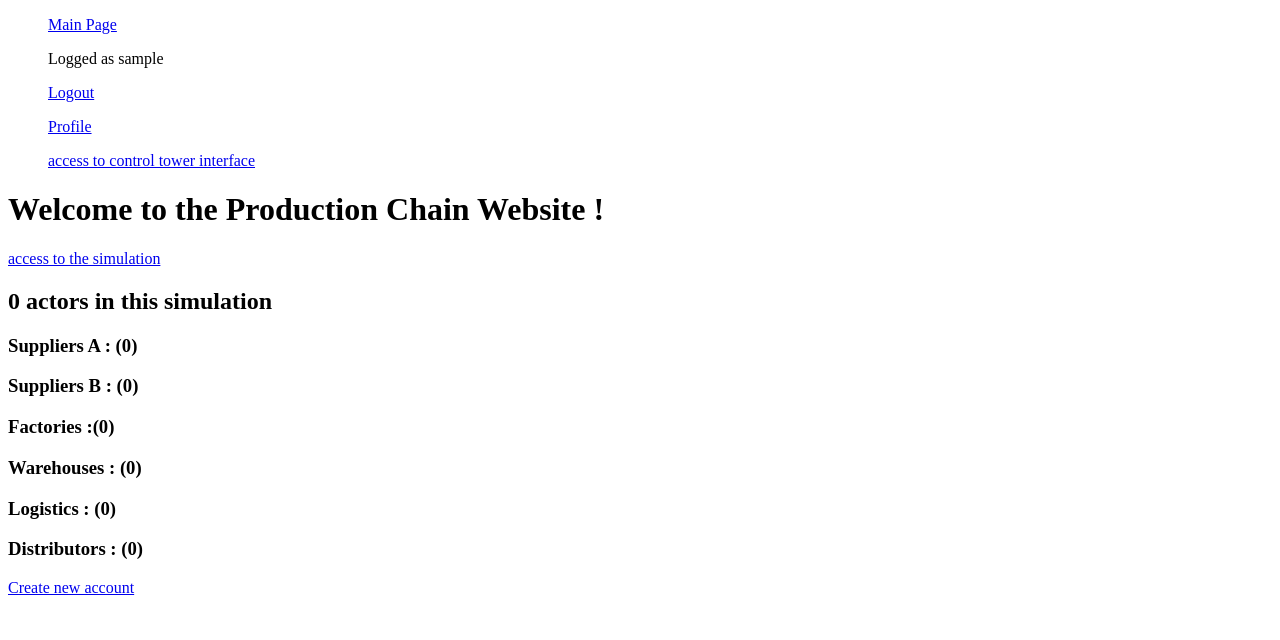
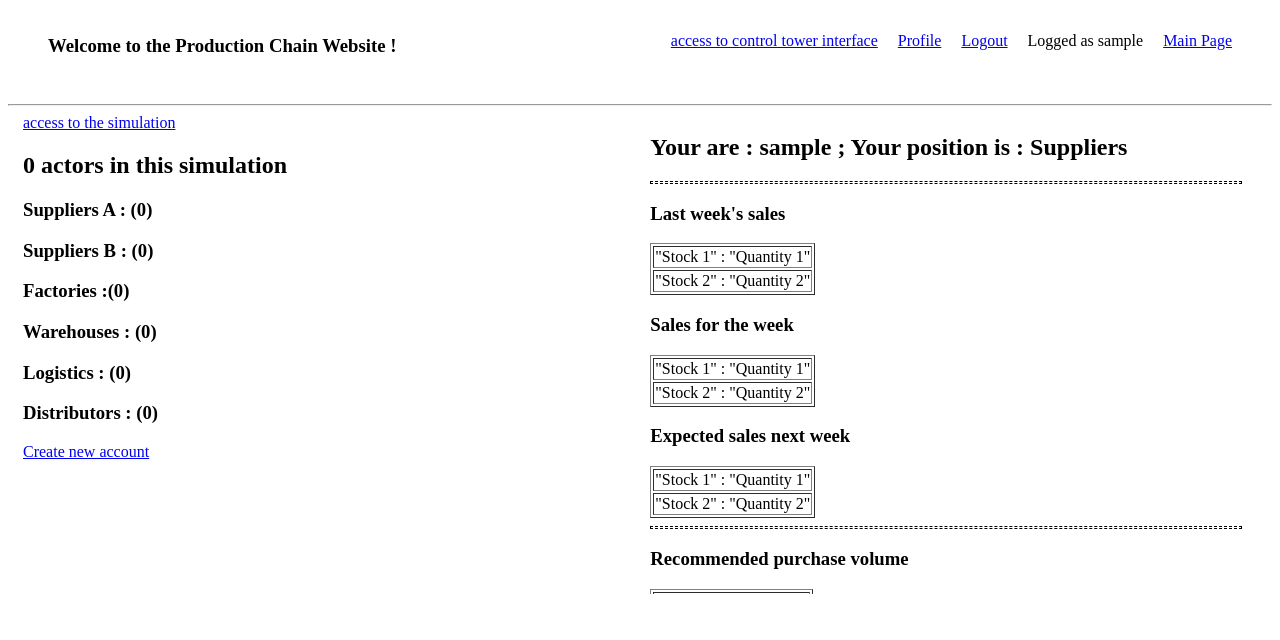
Before and after one commit to duntytelessia/supply_chain, a Django app: page / in a window 1280 px wide. Shown: the top 640 px of the page. Run offline with Django 4.2, Linux system fonts and the light colour scheme; a user stored in the database is signed in; data comes from the database, SQL or seed files in the repository; tables that the repository leaves empty hold one stand-in row (values such as "Sample post"); parts of the project's set-up code (start-up, migrations or seed data) failed here and were passed over.

Commit message:
:memo:update

```diff
--- a/PycharmProjects/django_Projects/Projet_1/Projet_1/settings.py
+++ b/PycharmProjects/django_Projects/Projet_1/Projet_1/settings.py
@@ -84,9 +84,9 @@ WSGI_APPLICATION = 'Projet_1.wsgi.application'
 DATABASES = {
     'default': {
         'ENGINE': 'django.db.backends.mysql',
-        'NAME': 'my_database',
+        'NAME': 'mydatabase',
         'USER': 'root',
-        'PASSWORD': 'pWa*62p7',
+        'PASSWORD': 'fgjszmnb',
         'HOST': '127.0.0.1',
         'PORT': '3306',
     }
--- a/PycharmProjects/django_Projects/Projet_1/data/templates/data/base_generic.html
+++ b/PycharmProjects/django_Projects/Projet_1/data/templates/data/base_generic.html
@@ -1,5 +1,5 @@
 <!DOCTYPE html>
-<html lang="en">
+<html lang="en" style="overflow: hidden;">
 <head>
     {% load custom_tags %}
   {% block title %}{% endblock %}
@@ -11,28 +11,34 @@
 <body>
   <div class="container-fluid">
     <div class="row">
-      <div class="col-sm-2">
+      <div class="col-sm-2" style="height: 80px;width: 100%;">
           {% block sidebar %}
            <ul class="sidebar-nav">
-                <p> <a href="/">Main Page</a> </p>
+            <h3 style="float:left;"> Welcome to the Production Chain Website ! </h3>
+                <p style="float: right; margin-right: 20px;padding-right: 20px;"> <a href="/">Main Page</a> </p>
                 {% if user.is_authenticated %}
-                    <p> Logged as {{ user.username }}</p>
-                    <p> <a href="/accounts/logout"> Logout </a> </p>
-                    <p> <a href="/profile/"> Profile </a> </p>
+                    <p style="float: right; margin-right: 20px;"> Logged as {{ user.username }}</p>
+                    <p style="float: right; margin-right: 20px;"> <a href="/accounts/logout"> Logout </a> </p>
+                    <p style="float: right; margin-right: 20px;"> <a href="/profile/"> Profile </a> </p>
                 {% else %}
-                    <p> <a href="/accounts/login"> Login </a> </p>
+                    <p style="float: right; margin-right: 20px;"> <a href="/accounts/login"> Login </a> </p>
                 {% endif %}
 
                 {% if user.is_superuser %}
-                    <p> <a href="/controltower"> access to control tower interface</a></p>
+                    <p style="float: right; margin-right: 20px;  "> <a href="/controltower"> access to control tower interface</a></p>
                {% endif %}
            </ul>
           {% endblock %}
       </div>
-         <div class="col-sm-10 ">
+      <hr>
+      <div class="col-sm-10 "  style="height:480px;width:48%; overflow:scroll;float: left;margin-left: 15px;">
              {% block content %}    <!-- Content variable between urls -->
              {% endblock %}
-         </div>
+      </div>
+         <!-- Simulation B -->
+      <div class="col-sm-10" style="height:480px;width:48%; overflow:scroll;float:right; margin-right: 15px;">
+        {% block simulB %}{% endblock %}
+      </div>
     </div>
   </div>
 </body>
--- a/PycharmProjects/django_Projects/Projet_1/data/templates/data/index.html
+++ b/PycharmProjects/django_Projects/Projet_1/data/templates/data/index.html
@@ -1,8 +1,6 @@
 {% extends 'data/base_generic.html' %}
 
 {% block content %}
-<h1> Welcome to the Production Chain Website ! </h1>
-
 {% if week_exist %}
 <a href="week"> access to the simulation </a>
 {% endif %}
@@ -65,3 +63,94 @@
 {% endif %}
 
 {% endblock %}
+{% block simulB %}
+<h2>Your are : {{ user }} ; Your position is : {{ user.groups.all.0 }} </h2>
+<hr style="border:1px dashed #000; height:1px;margin-right:15px">
+<div class="last-week">
+   <h3>Last week's sales</h3>
+   <table border="col-sm-10">
+      <tr>
+         <td>"Stock 1" : "Quantity 1"</td>
+      </tr>
+      <tr>
+         <td>"Stock 2" : "Quantity 2"</td>
+      </tr>
+   </table>
+</div>
+<div class="This-week">
+   <h3>Sales for the week</h3>
+   <table border="col-sm-10">
+      <tr>
+         <td>"Stock 1" : "Quantity 1"</td>
+      </tr>
+      <tr>
+         <td>"Stock 2" : "Quantity 2"</td>
+      </tr>
+   </table>
+</div>
+<div class="Next-week">
+   <h3>Expected sales next week</h3>
+   <table border="col-sm-10">
+      <tr>
+         <td>"Stock 1" : "Quantity 1"</td>
+      </tr>
+      <tr>
+         <td>"Stock 2" : "Quantity 2"</td>
+      </tr>
+   </table>
+</div>
+<hr style="border:1px dashed #000; height:1px;margin-right:15px">
+<div class="Recommended">
+   <h3>Recommended purchase volume</h3>
+   <table border="col-sm-10">
+      <tr>
+         <td>"Input 1" : "Quantity 1"</td>
+      </tr>
+      <tr>
+         <td>"Input 2" : "Quantity 2"</td>
+      </tr>
+   </table>
+</div>
+<hr style="border:1px dashed #000; height:1px;margin-right:15px">
+<div class="Recommended">
+   <h3>Recommended sold volume</h3>
+   <table border="col-sm-10">
+      <tr>
+         <td rowspan="2">"Input 1"</td>
+         <td>"Quantity to A</td>
+      </tr>
+      <tr>
+         <td>"Quantity to B"</td>
+      </tr>
+      <tr>
+         <td rowspan="2">"Input 2"</td>
+         <td>"Quantity to A</td>
+      </tr>
+      <tr>
+         <td>"Quantity to B"</td>
+      </tr>
+   </table>
+</div>
+<hr style="border:1px dashed #000; height:1px;margin-right:15px">
+<h3>Email from the Control Tower Manager</h3>
+<div></div>
+<textarea rows="10" cols="40"></textarea>
+<table border="col-sm-10" style="float: right;margin-right: 15px;">
+   <tr>
+      <th>Risk</th>
+      <th>Decision-making meeting</th>
+   </tr>
+   <tr>
+      <td>"Risk1"</td>
+      <td>"Solution1"</td>
+   </tr>
+   <tr>
+      <td>"Risk2"</td>
+      <td>"Solution2"</td>
+   </tr>
+   <tr>
+      <td>"Risk3"</td>
+      <td>"Solution3"</td>
+   </tr>
+</table>
+{% endblock %}
--- a/PycharmProjects/django_Projects/Projet_1/data/urls.py
+++ b/PycharmProjects/django_Projects/Projet_1/data/urls.py
@@ -20,5 +20,5 @@ urlpatterns = [
     path('', index),    # main page
     path('success/', succes),   # page after successfully creating an account
     path('profile/', profile, name='profile'),
-    path('initialize/', initialize, name='initialize')
+    path('initialize/', initialize, name='initialize'),
 ]
```
Also changed, not shown: PycharmProjects/django_Projects/Projet_1/data/views.py (+10 -12 lines).
